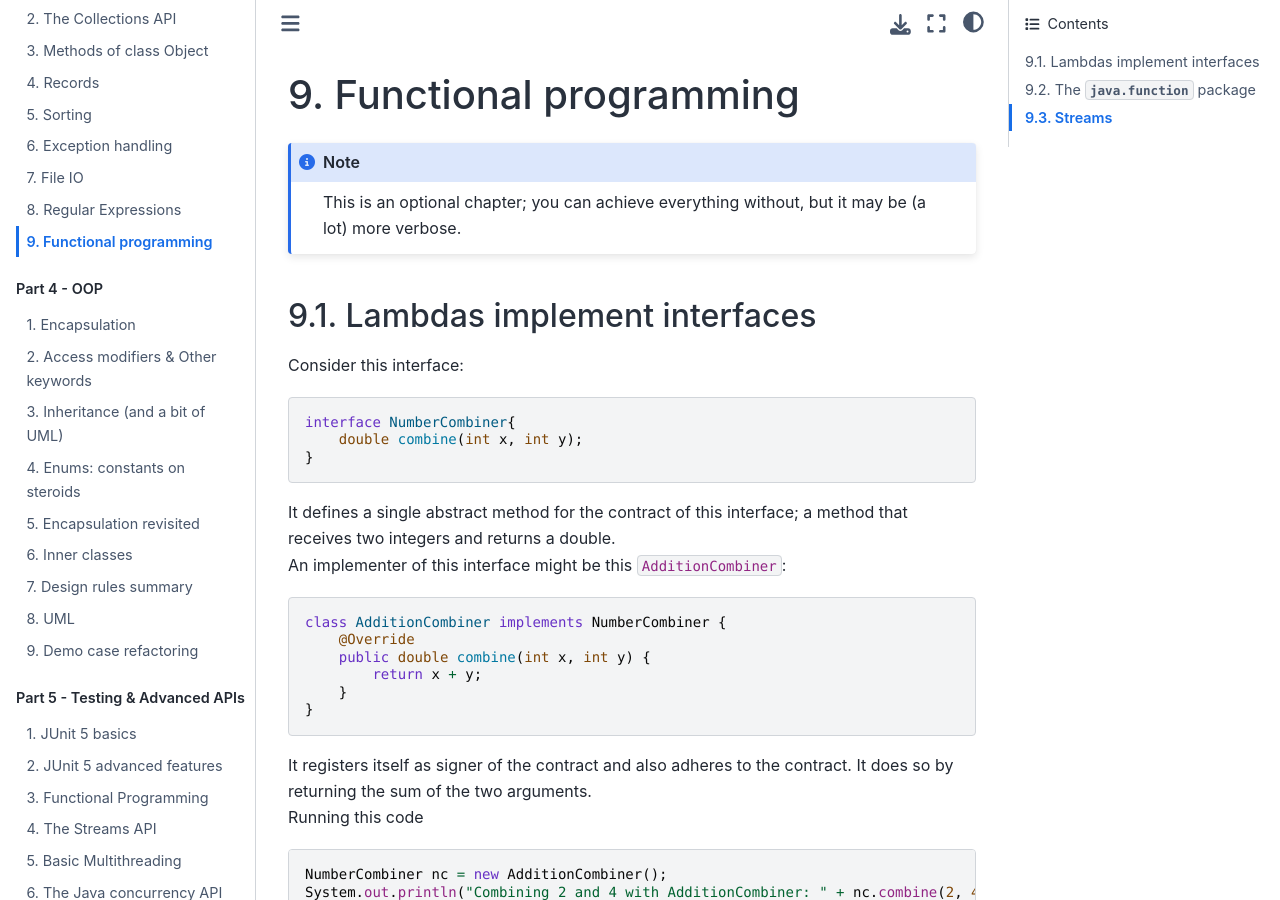
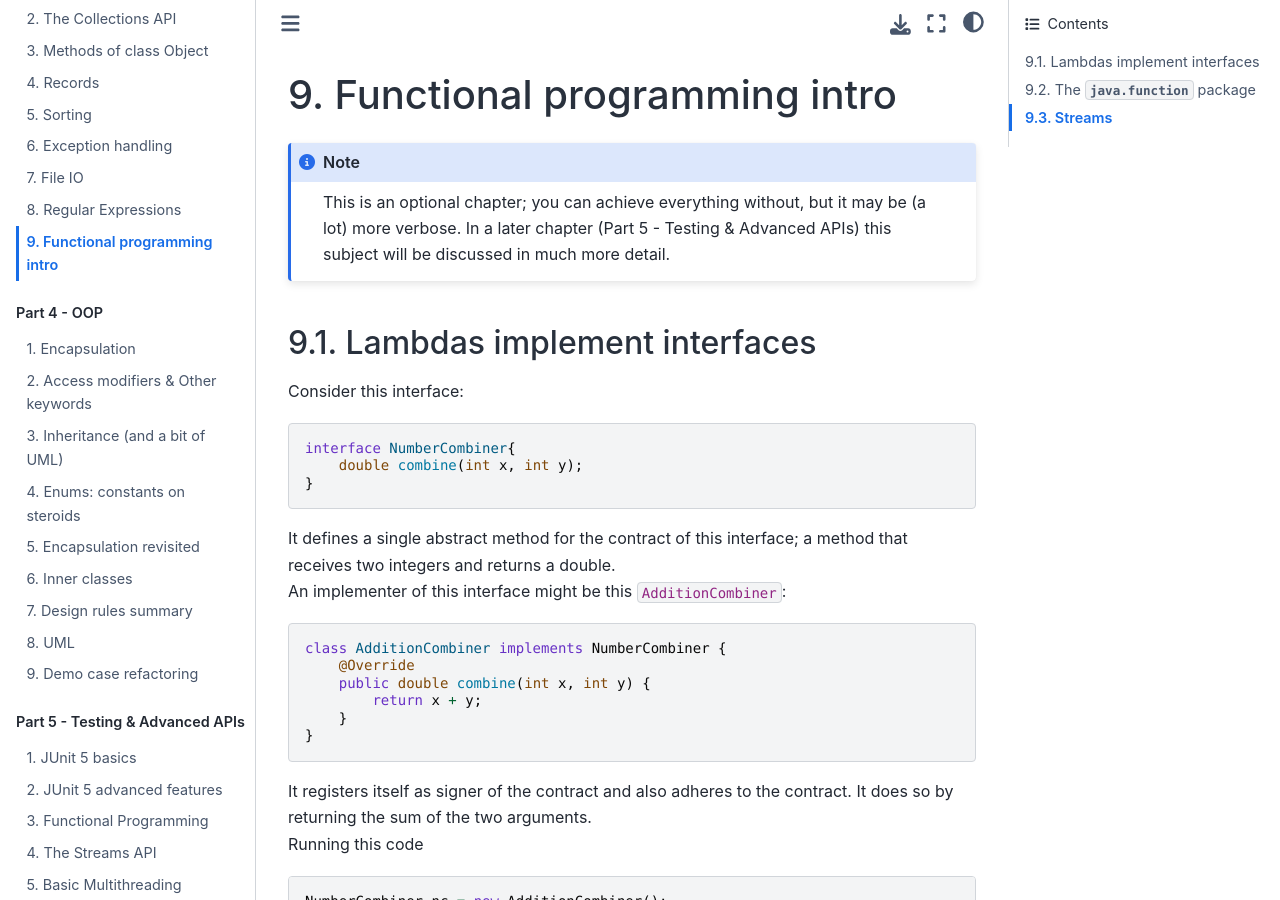
Before and after one commit to MichielNoback/java_jupyterbook, a Jupyter Book: the page built from 03_apis/functional_programming_first.md, in a window 1280 px wide and 900 px high. Built offline with Jupyter Book 1.0.4 settings and Sphinx 7.4.7 and the Sphinx Book theme 1.1.4, drawn with Linux system fonts in a browser that asks for light colours.

Commit message:
Streams and Functional finished

```diff
--- a/03_apis/functional_programming.md
+++ b/03_apis/functional_programming_first.md
@@ -1,7 +1,8 @@
-# Functional programming
+# Functional programming intro
 
 :::{note}
 This is an optional chapter; you can achieve everything without, but it may be (a lot) more verbose.
+In a later chapter (Part 5 - Testing & Advanced APIs) this subject will be discussed in much more detail.
 :::
 
 ## Lambdas implement interfaces
--- a/_toc.yml
+++ b/_toc.yml
@@ -39,7 +39,7 @@ parts:
     - file: 03_apis/exceptions
     - file: 03_apis/io
     - file: 03_apis/regex
-    - file: 03_apis/functional_programming.md
+    - file: 03_apis/functional_programming_first.md
 
   - caption: Part 4 - OOP
     numbered: True
```
